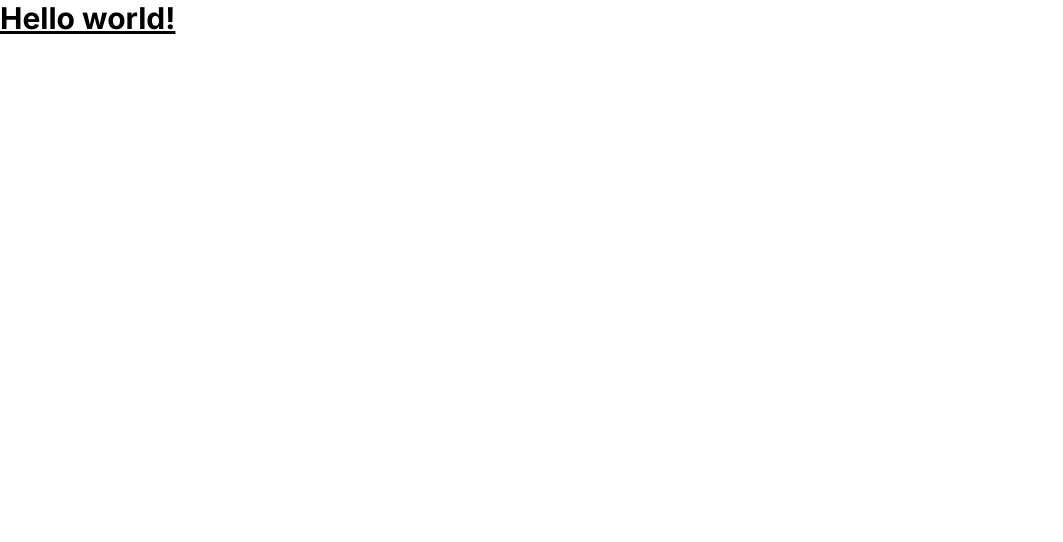
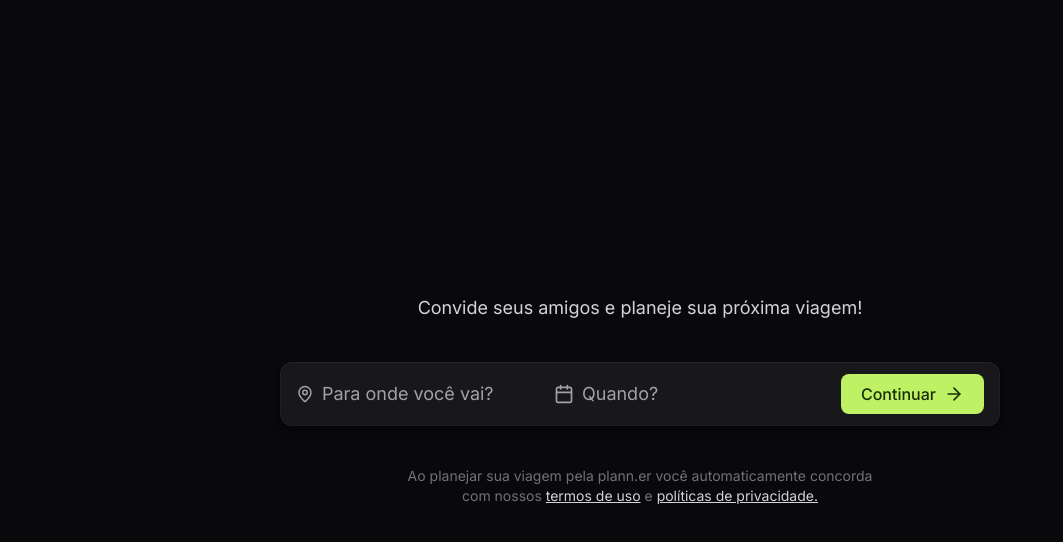
Before and after one commit to RodrigoLuigi/nlw-journey, a React (Vite) app in the folder web/: page / in a window 1280 px wide. Shown: the top 542 px of the page, without its empty margins (0-1063 px from the left). Built offline with nearby package versions, Linux system fonts and the light colour scheme.

Commit message:
add: rocketseat eslint config and start creation home page

```diff
--- a/web/index.html
+++ b/web/index.html
@@ -1,4 +1,4 @@
-<!DOCTYPE html>
+<!doctype html>
 <html lang="pt-br">
 	<head>
 		<meta charset="UTF-8" />
@@ -11,7 +11,7 @@
 		<title>plann.er</title>
 	</head>
 
-	<body>
+	<body class="bg-zinc-950 text-zinc-50 antialiased">
 		<div id="root"></div>
 		<script type="module" src="/src/main.tsx"></script>
 	</body>
--- a/web/package.json
+++ b/web/package.json
@@ -10,10 +10,12 @@
     "preview": "vite preview"
   },
   "dependencies": {
+    "lucide-react": "^0.407.0",
     "react": "^18.3.1",
     "react-dom": "^18.3.1"
   },
   "devDependencies": {
+    "@rocketseat/eslint-config": "^2.2.2",
     "@types/react": "^18.3.3",
     "@types/react-dom": "^18.3.0",
     "@typescript-eslint/eslint-plugin": "^7.13.1",
--- a/web/src/app.tsx
+++ b/web/src/app.tsx
@@ -1,7 +1,50 @@
+import { MapPin, Calendar, ArrowRight } from 'lucide-react'
+
 export function App() {
-	return (
-		<>
-			<h1 className="text-3xl font-bold underline">Hello world!</h1>
-		</>
-	);
+  return (
+    <div className="h-screen flex items-center justify-center">
+      <div className="max-w-3xl w-full px-6 text-center space-y-10">
+        <p className="text-zinc-300 text-lg">
+          Convide seus amigos e planeje sua próxima viagem!
+        </p>
+
+        <div className="h-16 bg-zinc-900 px-4 rounded-xl flex items-center shadow-shape">
+          <div className="flex items-center gap-2 flex-1">
+            <MapPin className="size-5 text-zinc-400" />
+            <input
+              type="text"
+              placeholder="Para onde você vai?"
+              className="bg-transparent text-lg placeholder-zinc-400"
+            />
+          </div>
+
+          <div className="flex items-center gap-2">
+            <Calendar className="size-5 text-zinc-400" />
+            <input
+              type="text"
+              placeholder="Quando?"
+              className="bg-transparent text-lg placeholder-zinc-400"
+            />
+          </div>
+
+          <button className="bg-lime-300 text-lime-950 rounded-lg px-5 py-2 font-medium flex items-center gap-2 hover:bg-lime-400">
+            Continuar
+            <ArrowRight className="size-5" />
+          </button>
+        </div>
+        <p className="text-zinc-500 text-sm">
+          Ao planejar sua viagem pela plann.er você automaticamente concorda
+          <br /> com nossos{' '}
+          <a className="text-zinc-300 underline" href="#">
+            termos de uso
+          </a>{' '}
+          e{' '}
+          <a className="text-zinc-300 underline" href="#">
+            {' '}
+            políticas de privacidade.
+          </a>
+        </p>
+      </div>
+    </div>
+  )
 }
--- a/web/tailwind.config.js
+++ b/web/tailwind.config.js
@@ -1,12 +1,16 @@
 /** @type {import('tailwindcss').Config} */
 export default {
-	content: ['./index.html', './src/**/*.{js,ts,jsx,tsx}'],
-	theme: {
-		extend: {
-			fontFamily: {
-				sans: 'Inter'
-			}
-		}
-	},
-	plugins: []
-};
+  content: ['./index.html', './src/**/*.{js,ts,jsx,tsx}'],
+  theme: {
+    extend: {
+      fontFamily: {
+        sans: 'Inter',
+      },
+      boxShadow: {
+        shape:
+          '0px 8px 8px rgba(0, 0, 0, 0.1), 0px 4px 4px rgba(0, 0, 0, 0.1), 0px 2px 2px rgba(0, 0, 0, 0.1), 0px 0px 0px 1px rgba(0, 0, 0, 0.1), inset 0px 0px 0px 1px rgba(255, 255, 255, 0.03), inset 0px 1px 0px rgba(255, 255, 255, 0.03)',
+      },
+    },
+  },
+  plugins: [],
+}
```
Also changed, not shown: web/.eslintrc.cjs, 1 other file (tests, documents, lock files or other folders).
